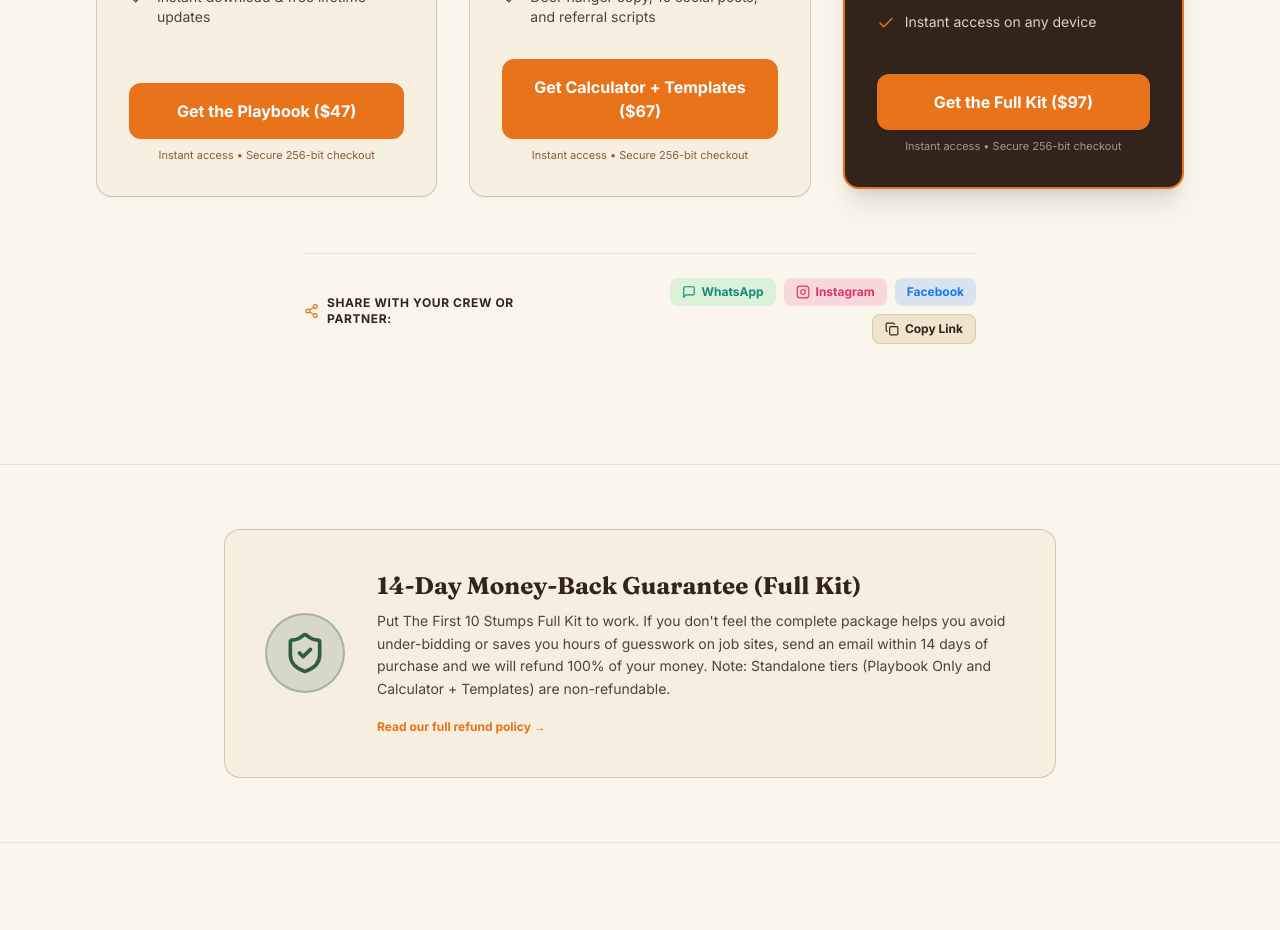
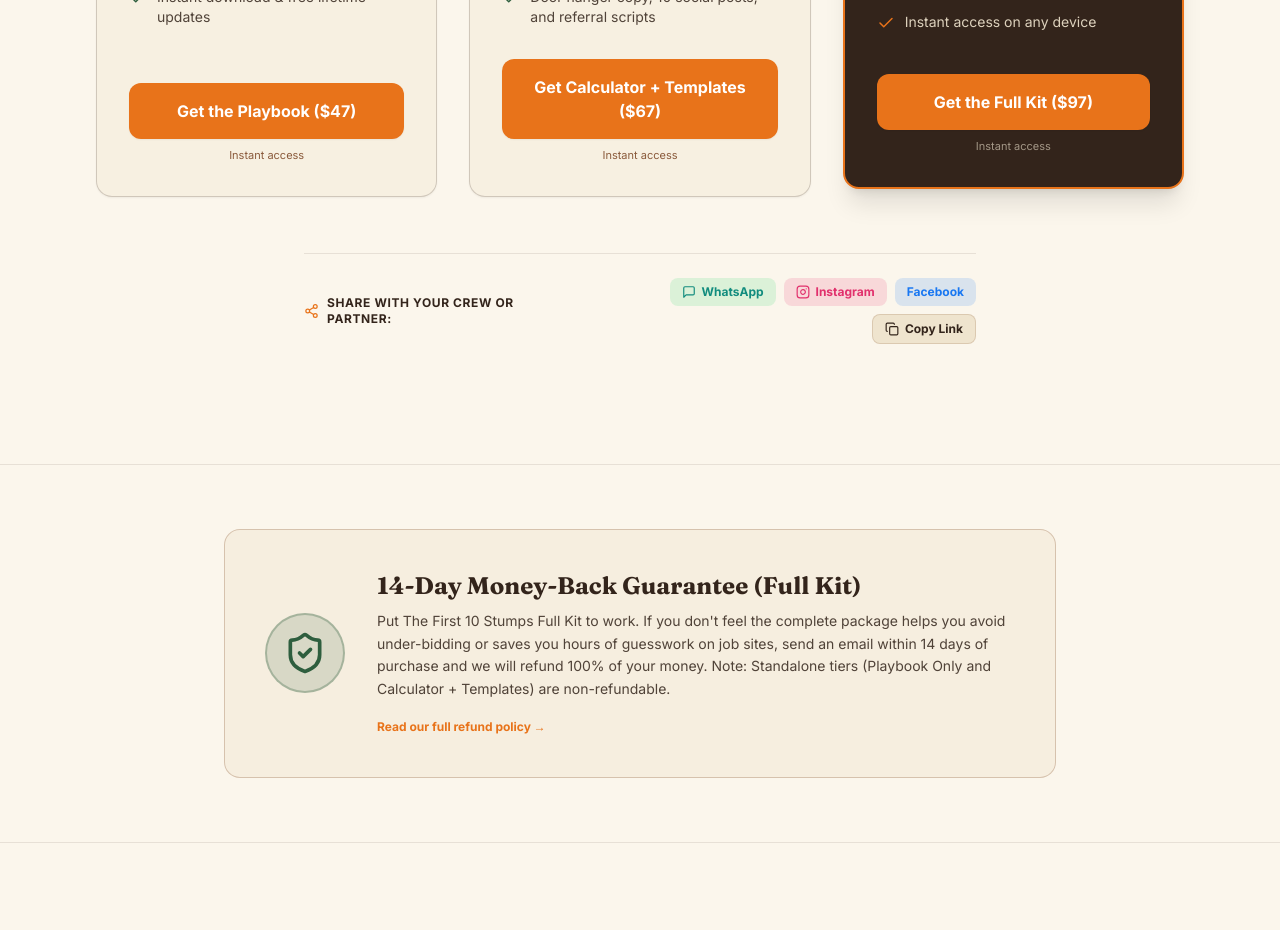
Before and after one commit to thakurdaman/stump-grinding-, a Next.js app: page / in a window 1280 px wide. Shown: the part 9080-10010 px from the top of the page. Built offline with nearby package versions, Linux system fonts and the light colour scheme; no server answers.

Commit message:
Remove secure 256-bit checkout subtext under pricing buttons

```diff
--- a/app/page.tsx
+++ b/app/page.tsx
@@ -589,7 +589,7 @@ export default function HomePage() {
                         {tier.buttonText}
                       </button>
                       <p className={`text-[11px] text-center mt-2 ${isHighlight ? 'text-sand/60' : 'text-wood'}`}>
-                        Instant access • Secure 256-bit checkout
+                        Instant access
                       </p>
                     </div>
                   </div>
```
